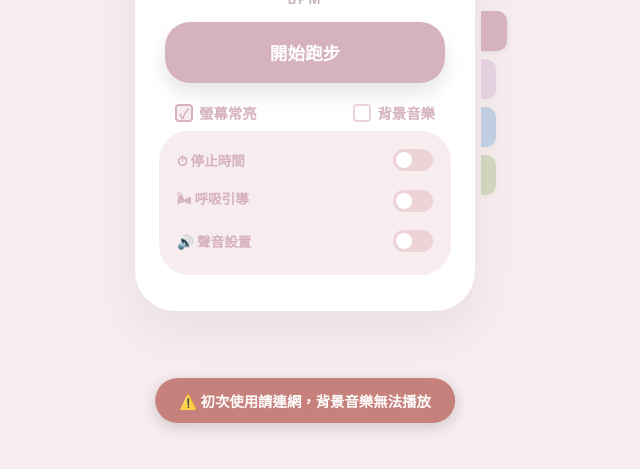
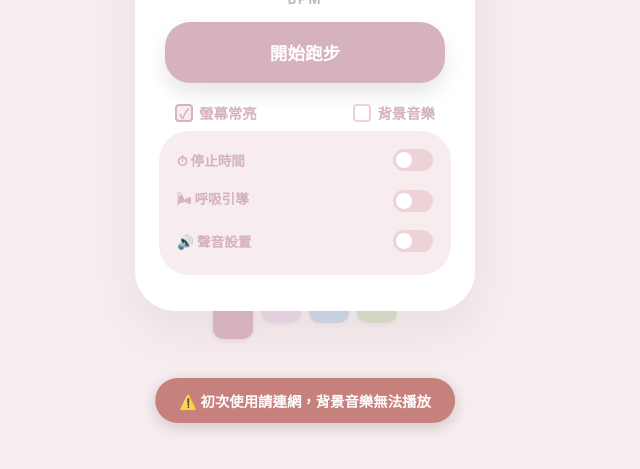
Before and after one commit to Hz-dev0/metronome, a plain HTML site: page index.html in a window 1280 px wide. Shown: the part 297-766 px from the top of the page, without its empty margins (335-975 px from the left). Drawn offline with Linux system fonts and the light colour scheme.

Commit message:
Update index.html

```diff
--- a/index.html
+++ b/index.html
@@ -109,32 +109,37 @@
             animation: fadeInUp 0.5s ease;
         }
 
-        /* ===== 主題分頁標籤（框框右側垂直排列） ===== */
+        /* ===== 主題分頁標籤（框框下方水平排列） ===== */
         .folder-tabs {
             position: absolute;
-            top: 50%;
-            left: calc(50% + 170px + 6px);
-            transform: translateY(-50%);
+            top: 100%;
+            left: 50%;
+            transform: translateX(-50%);
             display: flex;
-            flex-direction: column;
+            flex-direction: row;
             gap: 8px;
             z-index: 100;
         }
         .tab {
-            width: 15px;
-            height: 40px;
-            border-radius: 0 10px 10px 0;
+            width: 40px;
+            height: 12px;
+            border-radius: 0 0 10px 10px;
             cursor: pointer;
             border: none;
-            opacity: 0.5;
-            box-shadow: 2px 2px 5px rgba(0, 0, 0, 0.05);
-            transition: width 0.25s ease, opacity 0.2s;
+            opacity: 0.4;
+            box-shadow: 0 2px 5px rgba(0, 0, 0, 0.08);
+            /* transition 只加在 height，且不影響其他 tab */
+            transition: height 0.25s ease;
+            transform-origin: top center;
         }
-        .tab.active  { opacity: 1; width: 26px; }
-        .tab-rose    { background-color: #D6B2BC; }
-        .tab-purple  { background-color: #D6B8D3; }
-        .tab-ocean   { background-color: #90B4D9; }
-        .tab-forest  { background-color: #ACC490; }
+        .tab.active {
+            opacity: 1;
+            height: 28px;
+        }
+        .tab-rose   { background-color: #D6B2BC; }
+        .tab-purple { background-color: #D6B8D3; }
+        .tab-ocean  { background-color: #90B4D9; }
+        .tab-forest { background-color: #ACC490; }
 
         /* ===== 主容器 ===== */
         .container {
@@ -531,13 +536,6 @@
 <div id="offline-toast">⚠️ 初次使用請連網，背景音樂無法播放</div>
 <div id="breathCircle"></div>
 
-<!-- 主題分頁 -->
-<div class="folder-tabs" id="folderTabs">
-    <div class="tab tab-rose"   id="tab-rose"   onclick="setTheme('rose')"></div>
-    <div class="tab tab-purple" id="tab-purple" onclick="setTheme('purple')"></div>
-    <div class="tab tab-ocean"  id="tab-ocean"  onclick="setTheme('ocean')"></div>
-    <div class="tab tab-forest" id="tab-forest" onclick="setTheme('forest')"></div>
-</div>
 
 <!-- 主容器 -->
 <div class="container" id="appContainer">
@@ -695,6 +693,15 @@
         </div>
 
     </div><!-- /settings-grid -->
+
+    <!-- 主題分頁（框框底部往下長出） -->
+    <div class="folder-tabs" id="folderTabs">
+        <div class="tab tab-rose"   id="tab-rose"   onclick="setTheme('rose')"></div>
+        <div class="tab tab-purple" id="tab-purple" onclick="setTheme('purple')"></div>
+        <div class="tab tab-ocean"  id="tab-ocean"  onclick="setTheme('ocean')"></div>
+        <div class="tab tab-forest" id="tab-forest" onclick="setTheme('forest')"></div>
+    </div>
+
 </div><!-- /container -->
 
 <script>
```
